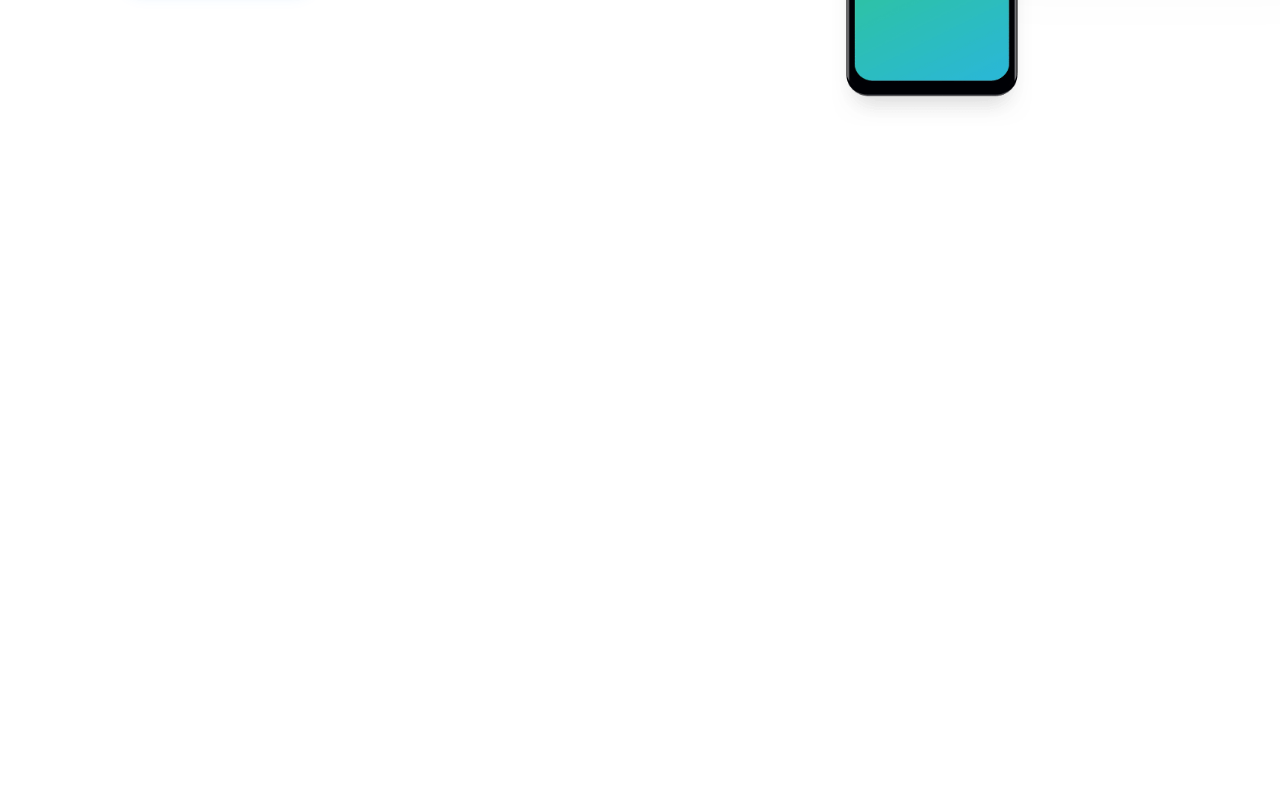
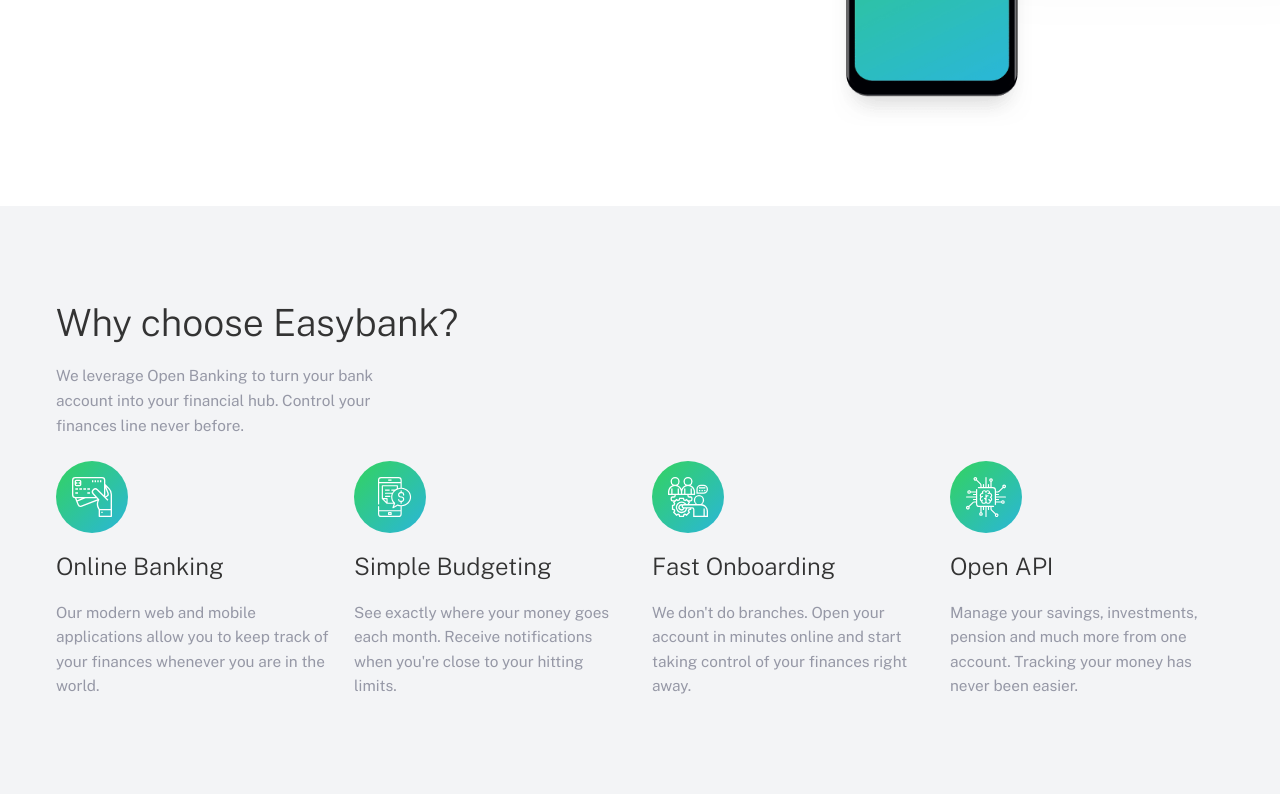
Before and after one commit to Zyruks/easybank-landing-page, a website: page src/index.html in a window 1280 px wide. Shown: the part 605-1399 px from the top of the page. Before the commit the page ends 811 px from the top, so only its background shows below. Drawn offline with nearby package versions, Linux system fonts and the light colour scheme; files that its build step writes are made by us from their sources.

Commit message:
added section why choose easybank, separate h2 and h3 in global section, create class grid-grow

```diff
--- a/src/index.html
+++ b/src/index.html
@@ -100,6 +100,52 @@
           </div>
         </div>
       </section>
+      <section class="bg-neutral-300 padding-block-900">
+        <div class="wrapper dp-grid gap-500">
+          <div class="stack">
+            <h2>Why choose Easybank?</h2>
+            <p>
+              We leverage Open Banking to turn your bank account into your
+              financial hub. Control your finances line never before.
+            </p>
+          </div>
+          <div class="grid-grow row-gap-600 column-gap-500">
+            <div class="stack total-alignment">
+              <img src="./assets/svg/icon-online.svg" alt="" />
+
+              <h3>Online Banking</h3>
+              <p>
+                Our modern web and mobile applications allow you to keep track
+                of your finances whenever you are in the world.
+              </p>
+            </div>
+            <div class="stack total-alignment">
+              <img src="./assets/svg/icon-budgeting.svg" alt="" />
+              <h3>Simple Budgeting</h3>
+              <p>
+                See exactly where your money goes each month. Receive
+                notifications when you're close to your hitting limits.
+              </p>
+            </div>
+            <div class="stack total-alignment">
+              <img src="./assets/svg/icon-onboarding.svg" alt="" />
+              <h3>Fast Onboarding</h3>
+              <p>
+                We don't do branches. Open your account in minutes online and
+                start taking control of your finances right away.
+              </p>
+            </div>
+            <div class="stack total-alignment">
+              <img src="./assets/svg/icon-api.svg" alt="" />
+              <h3>Open API</h3>
+              <p>
+                Manage your savings, investments, pension and much more from one
+                account. Tracking your money has never been easier.
+              </p>
+            </div>
+          </div>
+        </div>
+      </section>
     </main>
     <script src="./scripts/script.js"></script>
   </body>
--- a/src/scss/globals/_globals.scss
+++ b/src/scss/globals/_globals.scss
@@ -35,9 +35,21 @@
   }
 }
 
-h2,
+h2 {
+  font-weight: 300;
+  font-size: var(--fluid-fs-800);
+  @include breakpoint(medium) {
+    font-size: var(--fluid-fs-600);
+  }
+}
+
 h3 {
-  font-size: var(--fluid-fs-800);
+  font-weight: 300;
+  font-size: var(--fluid-fs-600);
+
+  @include breakpoint(medium) {
+    font-size: var(--fluid-fs-400);
+  }
 }
 
 h4 {
@@ -56,7 +68,7 @@
   font-size: var(--fluid-fs-400);
 
   @include breakpoint(medium) {
-    font-size: var(--fluid-fs-300);
+    font-size: var(--fluid-fs-200);
     max-inline-size: 40ch;
   }
 }
--- a/src/scss/layout/_layout.scss
+++ b/src/scss/layout/_layout.scss
@@ -17,7 +17,7 @@
 }
 
 .stack > * + * {
-  margin-block-start: 1.25rem;
+  margin-block-start: var(--space, 1.25rem);
 }
 
 .total-alignment {
@@ -30,6 +30,17 @@
     align-items: flex-start;
     justify-content: flex-start;
   }
+}
+
+.grid-grow {
+  display: grid;
+
+  grid-template-columns: repeat(
+    auto-fit,
+    minmax(min(100% / 1, max(rem(250), 100% / 5)), 1fr)
+  );
+  align-items: center;
+  justify-items: center;
 }
 
 .even-columns {
```
